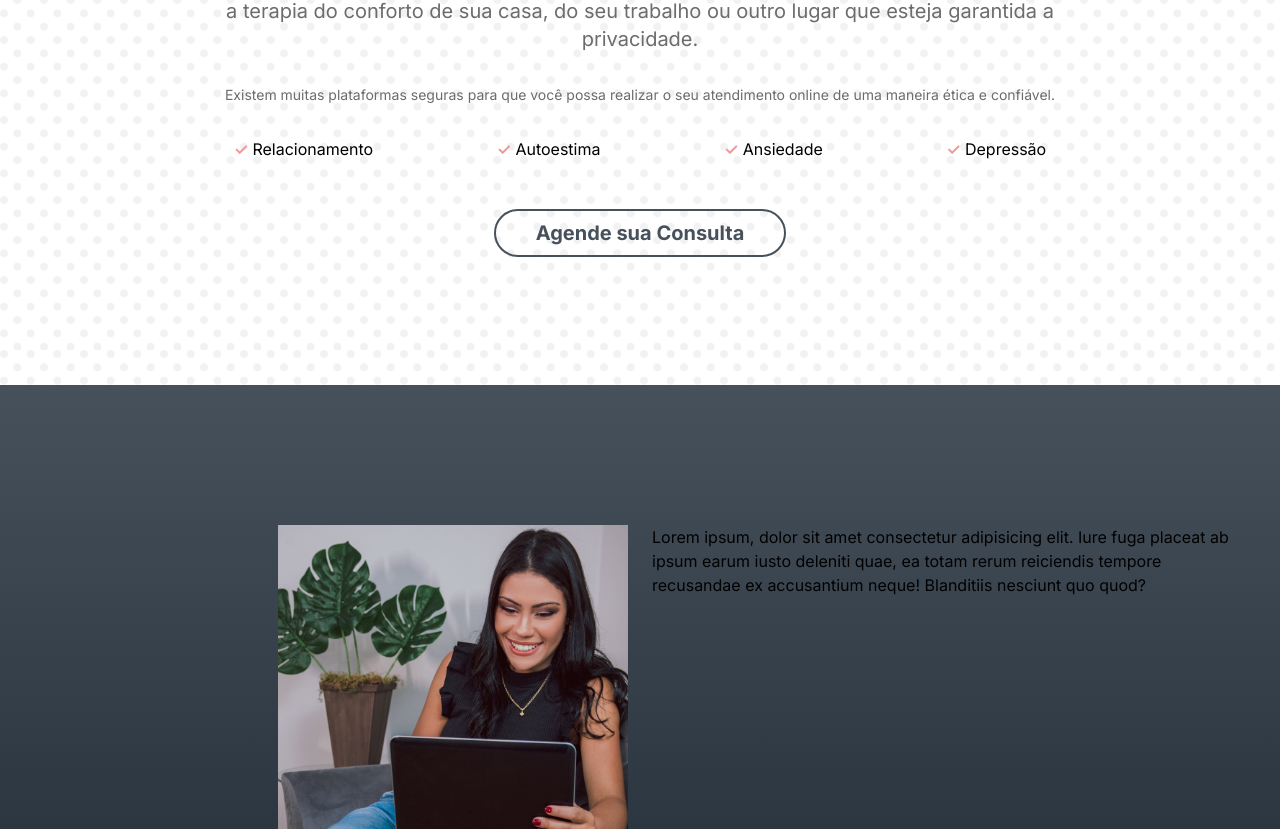
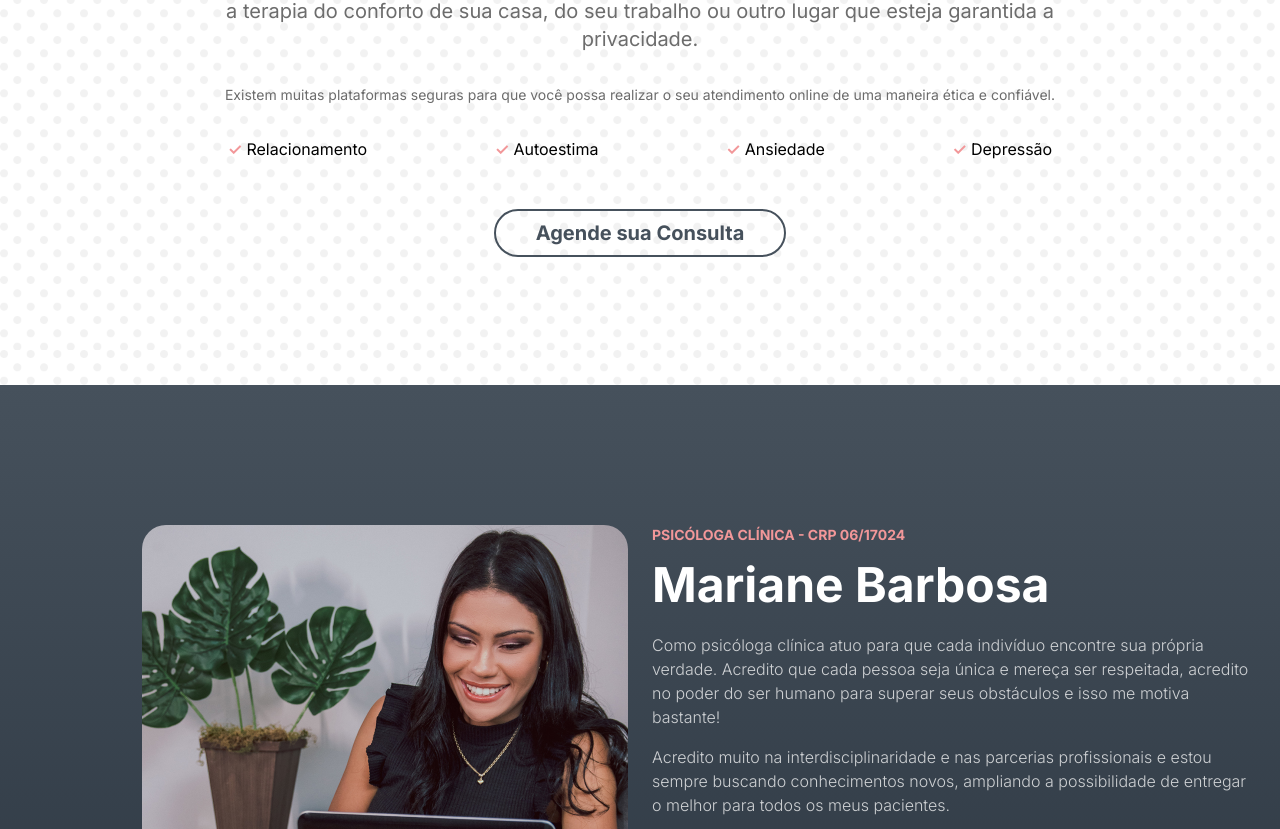
Before and after one commit to estevan-ulian/mariane-barbosa-website, a Next.js app: page / in a window 1280 px wide. Shown: the part 1971-2800 px from the top of the page. Built offline with nearby package versions, Linux system fonts and the light colour scheme.

Commit message:
About and faq section

```diff
--- a/src/components/Nav.tsx
+++ b/src/components/Nav.tsx
@@ -63,7 +63,7 @@ const Nav = () => {
                         return (
                             <li key={i} className={`lg:flex lg:items-center lg:justify-center`}>
                                     <a href={Link.url} className={`
-                                    text-whiteColor cursor-pointer opacity-50
+                                    text-whiteColor cursor-pointer lg:opacity-50
                                     text-xl py-1
                                     lg:text-base lg:my-0 lg:py-3
                                     transition-all duration-400
@@ -83,7 +83,7 @@ const Nav = () => {
                 <Button className="">
                     <Link href="/">
                         <a className={`
-                        border rounded-full border-whiteColor px-5 py-2 text-whiteColor text-2xl lg:text-base
+                        border rounded-full border-whiteColor px-10 py-4 lg:py-2 text-whiteColor text-2xl lg:text-base
                         transition-all duration-300 hover:bg-secondaryColor-700
                         `}
                         >Fale comigo!</a>
--- a/src/pages/index.tsx
+++ b/src/pages/index.tsx
@@ -25,9 +25,9 @@ export default function Home() {
           </div>
         </HeroSection>
 
-        <section id="" className={`flex items-center bg-flower-light bg-no-repeat bg-contain bg-right-bottom w-full`}>
+        <section id="" className={`flex items-center bg-flower-light bg-no-repeat bg-auto bg-right-top w-full`}>
           <div className={`bg-whiteColor bg-opacity-80 w-full`}>
-            <div className="max-w-[1360px] mx-auto py-32 px-4">
+            <div className="max-w-[1360px] mx-auto py-16 md:py-32 px-4">
               <div className={`lg:pr-[50%]`}>
                 <h2 className="text-secondaryColor-700 uppercase text-sm font-bold mb-4">Qualidade de vida</h2>
                 <h1 className="text-darkColor-900 text-5xl font-bold mt-3 mb-8">Por que fazer <span className="text-secondaryColor-700">terapia?</span></h1>
@@ -89,14 +89,14 @@ export default function Home() {
 
         <section className="flex items-center bg-pattern-bals bg-repeat bg-contain bg-center w-full">
           <div className="bg-whiteColor bg-opacity-95 w-full">
-            <div className={`mx-auto max-w-[1360px] py-32 px-4 flex flex-col gap-8`}>
-              <div className="w-3/4 mx-auto flex flex-col gap-8">
+            <div className={`mx-auto max-w-[1360px] py-16 md:py-32 px-4 flex flex-col gap-8`}>
+              <div className="lg:w-3/4 mx-auto flex flex-col gap-8">
                 <h2 className="text-darkColor-900 text-5xl text-center font-bold">Terapia <span className="text-secondaryColor-700">Online</span></h2>
                 <p className="text-darkColor-100 text-xl text-center">A terapia online funciona como a presencial, mas por meio de encontros online. Pode ser realizada a terapia do conforto de sua casa, do seu trabalho ou outro lugar que esteja garantida a privacidade.</p>
                 <p className="text-darkColor-100 text-sm text-center">Existem muitas plataformas seguras para que você possa realizar o seu atendimento online de uma maneira ética e confiável.</p>
               </div>
 
-              <div className="flex justify-around w-3/4 mx-auto">
+              <div className="flex flex-wrap gap-4 justify-around lg:w-3/4 mx-auto">
                 <span><span className="text-secondaryColor-700 font-bold">✓</span> Relacionamento</span>
                 <span><span className="text-secondaryColor-700 font-bold">✓</span> Autoestima</span>
                 <span><span className="text-secondaryColor-700 font-bold">✓</span> Ansiedade</span>
@@ -114,17 +114,69 @@ export default function Home() {
         </section>
 
         <section className="flex items-center w-full bg-gradient-to-b from-accentColor-700 to-accentColor-900">
-          <div className="max-w-[1360px] mx-auto py-32 px-4 grid grid-cols-2">
-            <div className='columns-1 flex justify-end p-3'>
-              <Image
-              src='/images/mariane-barbosa.jpg'
-              alt="Mariane Barbosa"
-              width={350}
-              height={350}
-              />
+          <div className="max-w-[1360px] mx-auto py-16 md:py-32 px-4">
+            <div className="grid md:grid-cols-2">
+              <div className='columns-1 flex md:justify-end md:p-3'>
+                <div className="">
+                  <Image
+                  src='/images/mariane-barbosa.jpg'
+                  alt="Mariane Barbosa"
+                  width={486}
+                  height={475}
+                  className={`rounded-3xl drop-shadow-border`}
+                  />
+                </div>
+              </div>
+              <div className="columns-1 flex flex-col mt-5 md:mt-0 md:p-3 text-whiteColor text-base font-light">
+                <span className="text-secondaryColor-700 uppercase text-sm font-bold mb-4">PSICÓLOGA CLÍNICA - CRP 06/17024</span>
+                <h1 className="font-bold text-4xl md:text-5xl mb-6">Mariane Barbosa</h1>
+                <p className="opacity-75 mb-4">Como psicóloga clínica atuo para que cada indivíduo encontre sua própria verdade. Acredito que cada pessoa seja única e mereça ser respeitada, acredito no poder do ser humano para superar seus obstáculos e isso me motiva bastante!</p>
+                <p className="opacity-75 mb-4">Acredito muito na interdisciplinaridade e nas parcerias profissionais e estou sempre buscando conhecimentos novos, ampliando a possibilidade de entregar o melhor para todos os meus pacientes.</p>
+                <p className="opacity-75 mb-4">Meu objetivo é criar um espaço acolhedor, onde a pessoa se sinta respeitada em suas individualidades, num lugar em que possa fazer uso de sua verdadeira história para construir soluções reais diante dos problemas.</p>
+                <p className="opacity-75 mb-4">Para ser feliz, é necessário ouvir as vozes interiores e reconhecer-se como alguém importante e merecedor do seu amor.</p>
+              </div>
             </div>
-            <div className="columns-1 p-3">
-              <p>Lorem ipsum, dolor sit amet consectetur adipisicing elit. Iure fuga placeat ab ipsum earum iusto deleniti quae, ea totam rerum reiciendis tempore recusandae ex accusantium neque! Blanditiis nesciunt quo quod?</p>
+            <div className="flex flex-col items-center mt-16">
+              <span className="text-secondaryColor-700 uppercase text-sm font-bold mb-4">RELATO DOS MEUS PACIENTES ❤️</span>
+              <h2 className="text-4xl text-whiteColor">Depoimentos</h2>
+              <div className="mt-8 text-dangerColor-500">content...</div>
+            </div>
+          </div>
+
+        </section>
+
+        <section className="flex items-center bg-pattern-bals bg-repeat bg-contain bg-center w-full">
+          <div className="bg-whiteColor bg-opacity-95 w-full">
+            <div className={`mx-auto max-w-[1360px] py-16 md:py-32 px-4 flex flex-col gap-8`}>
+              <div className="flex flex-col items-center md:w-3/4 mx-auto">
+                <span className="text-secondaryColor-700 uppercase text-sm font-bold mb-4">PERGUNTAS  FREQUENTES</span>
+                <h1 className="font-bold text-5xl mb-6">FAQ</h1>
+                <details className="w-full py-4 bg-lightColor rounded-md px-4 mb-4 drop-shadow-md">
+                  <summary className="flex items-center font-bold uppercase cursor-pointer outline-none">QUAL ABORDAGEM É UTILIZADA NAS SESSÕES?</summary>
+                  <p className="">Eu trabalho com a abordagem Terapia Cognitivo Comportamental, que visa o objetivo da mudança através de uma visão direcionada às ações que o paciente deseja tomar para resolver um problema. Além disso, a TCC tem base científicas comprovadas e permite que o paciente identifique padrões de pensamentos negativos entre outros processos adaptativos.</p>
+                </details>
+                <details className="w-full py-4 bg-lightColor rounded-md px-4 mb-4 drop-shadow-md">
+                  <summary className="flex items-center font-bold uppercase cursor-pointer outline-none">COMO FAÇO PARA AGENDAR UMA CONSULTA?</summary>
+                  <p>Agendar uma consulta é muito simples. Basta entrar em contato comigo clicando aqui que a gente combina o melhor horário da sua sessão.</p>
+                </details>
+                <details className="w-full py-4 bg-lightColor rounded-md px-4 mb-4 drop-shadow-md">
+                  <summary className="flex items-center font-bold uppercase cursor-pointer outline-none">COMO DEVO AGIR DURANTE AS SESSÕES?</summary>
+                  <p>Eu recebo o paciente em um ambiente acolhedor, seguro e sigiloso, e vou conduzindo a conversa por meio de perguntas que permitem ao paciente expressar suas questões e inseguranças.</p>
+                </details>
+                <details className="w-full py-4 bg-lightColor rounded-md px-4 mb-4 drop-shadow-md">
+                  <summary className="flex items-center font-bold uppercase cursor-pointer outline-none">QUANTO TEMPO DURA UMA SESSÃO E QUAL É A FREQUÊNCIA?</summary>
+                  <p>As sessões duram em média 50 minutos e são realizadas semanalmente.</p>
+                </details>
+                <details className="w-full py-4 bg-lightColor rounded-md px-4 mb-4 drop-shadow-md">
+                  <summary className="flex items-center font-bold uppercase cursor-pointer outline-none">COMO FUNCIONA A TERAPIA ONLINE?</summary>
+                  <p>As terapias online acontecem no conforto da sua casa ou do local que você tenha preferência e disposição para realizar as sessões utilizando um aparelho celular ou computador conectado à internet. Pouco antes da sessão é enviado um link para realização da vídeo chamada.</p>
+                </details>
+                <details className="w-full py-4 bg-lightColor rounded-md px-4 mb-4 drop-shadow-md">
+                  <summary className="flex items-center font-bold uppercase cursor-pointer outline-none">QUAIS OS HORÁRIOS DE ATENDIMENTO?</summary>
+                  <p>Os atendimentos são feitos de segunda à sexta-feira das 14h às 20h. Minha agenda costuma estar equilibrada, mas consigo abrir exceções de horário.</p>
+                </details>
+
+              </div>
             </div>
           </div>
 
--- a/tailwind.config.js
+++ b/tailwind.config.js
@@ -5,6 +5,14 @@ module.exports = {
     "./src/components/**/*.{js,ts,jsx,tsx}",
 ],
   theme: {
+    backgroundSize: {
+      'auto': 'auto',
+      'cover': 'cover',
+      'contain': 'contain',
+      '25': '25%',
+      '50': '50%',
+      '75': '75%',
+    },
     fontFamily: {
       'inter': 'Inter',
     },
@@ -30,7 +38,7 @@ module.exports = {
         '100': '#6c6c6c'
       },
       whiteColor: '#ffffff',
-      lightColor: '#ede8e8',
+      lightColor: '#e8e8e8',
       successColor: {
         '900': '#D7FFC4',
         '700': '#beff9f',
```
